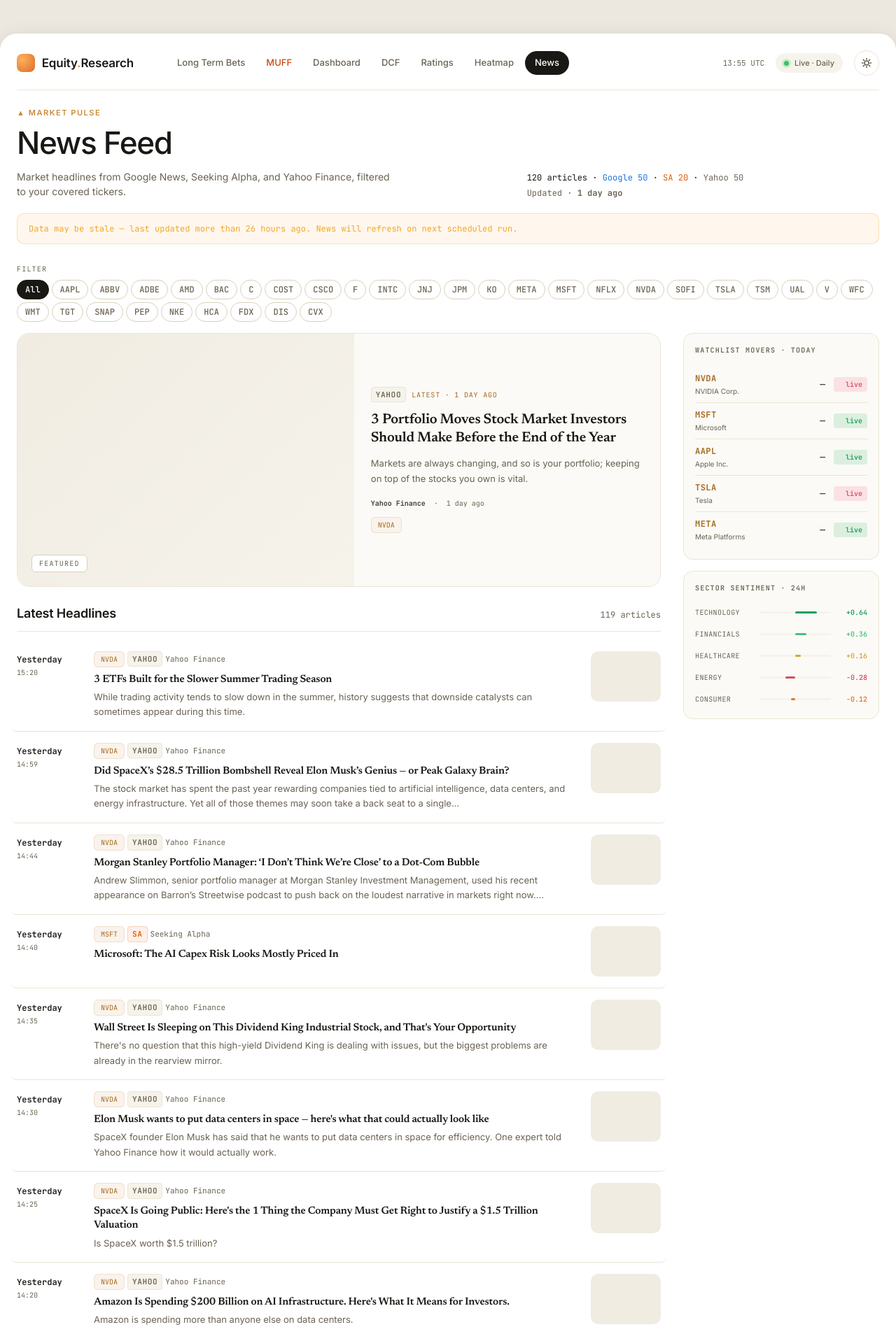
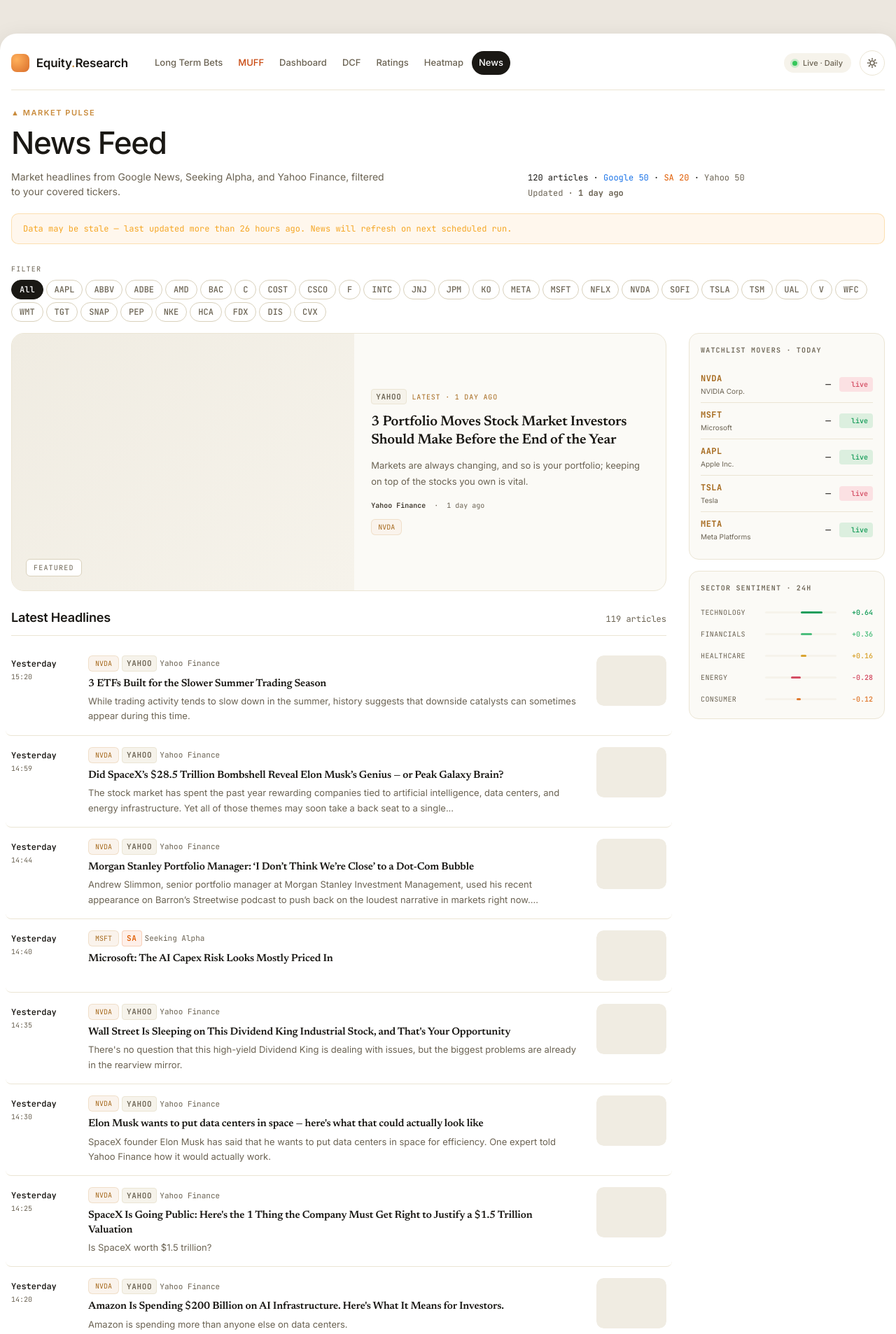
Before and after one commit to jaysang2908/Investment-Automation, a Flask app: page /news in a window 1280 px wide. Shown: the top 1907 px of the page at 70% size. Run offline with Flask 3, Linux system fonts and the light colour scheme; data that the repository does not hold is empty.

Commit message:
Nav width fix + Sydney clock relocation
- Bump --maxw 1280→1600 and --gutter 32→12 so the nav row has more horizontal space
- Tighten shell-card horizontal padding (s-6→s-4) to reclaim further width
- Force white-space:nowrap + flex-shrink:0 on nav-links, live-badge, nav-aside so labels never wrap mid-pill
- Hide #navTime/.nav-time globally (UTC clock removed from nav)
- Add Sydney clock block between Generate card and "How it works" on index.html, using Intl.DateTimeFormat with Australia/Sydney TZ (handles AEDT/AEST DST automatically)

Co-Authored-By: Claude Opus 4.7 <noreply@anthropic.com>

```diff
--- a/static/css/app.css
+++ b/static/css/app.css
@@ -14,7 +14,7 @@
 .shell-card {
   background: var(--surface);
   border-radius: var(--r-3xl);
-  padding: var(--s-6);
+  padding: var(--s-6) var(--s-4);
   box-shadow: var(--shadow-lg), var(--shadow-xs);
   margin: var(--s-6) auto;
   max-width: calc(var(--maxw) - 0px);
@@ -25,9 +25,10 @@
 .nav {
   display: flex;
   align-items: center;
-  gap: var(--s-6);
+  gap: var(--s-4);
   padding-bottom: var(--s-5);
   border-bottom: 1px solid var(--line);
+  flex-wrap: nowrap;
 }
 .brand {
   display: inline-flex;
@@ -55,17 +56,20 @@
   gap: 2px;
   list-style: none;
   padding: 0;
-  margin: 0 0 0 var(--s-6);
+  margin: 0 0 0 var(--s-3);
   font-size: var(--t-sm);
   font-weight: var(--weight-medium);
+  white-space: nowrap;
+  flex-shrink: 0;
 }
 .nav-links a {
   display: block;
-  padding: 7px 14px;
+  padding: 7px 10px;
   border-radius: var(--r-pill);
   color: var(--muted);
   text-decoration: none;
   transition: background var(--dur) var(--ease), color var(--dur) var(--ease);
+  white-space: nowrap;
 }
 .nav-links a:hover { color: var(--ink); background: var(--surface-3); }
 .nav-links a[aria-current="page"] { background: var(--ink); color: var(--surface); }
@@ -75,7 +79,8 @@
   margin-left: auto;
   display: flex;
   align-items: center;
-  gap: var(--s-4);
+  gap: var(--s-3);
+  flex-shrink: 0;
 }
 .live-badge {
   display: inline-flex;
@@ -87,6 +92,8 @@
   font-size: var(--t-micro);
   font-weight: var(--weight-medium);
   color: var(--muted);
+  white-space: nowrap;
+  flex-shrink: 0;
 }
 .live-badge .dot {
   width: 7px;
@@ -95,11 +102,8 @@
   background: var(--status-live);
   box-shadow: 0 0 0 3px color-mix(in oklab, var(--status-live) 22%, transparent);
 }
-.nav-time {
-  font-family: var(--font-mono);
-  font-size: var(--t-micro);
-  color: var(--muted);
-}
+.nav-time { display: none; }
+#navTime { display: none; }
 .theme-toggle {
   width: 36px; height: 36px;
   border: 1px solid var(--line);
--- a/static/css/tokens.css
+++ b/static/css/tokens.css
@@ -4,8 +4,8 @@
    ============================================================ */
 
 :root {
-  --maxw: 1280px;
-  --gutter: 32px;
+  --maxw: 1600px;
+  --gutter: 12px;
 
   /* Page background */
   --bg: #ece7df;
--- a/static/js/app.js
+++ b/static/js/app.js
@@ -16,13 +16,23 @@
       });
     }
 
-    /* Live UTC clock */
+    /* Live Sydney clock — renders into #sydneyClock if present. */
+    const _sydTimeFmt = new Intl.DateTimeFormat('en-AU', {
+      timeZone: 'Australia/Sydney',
+      hour: '2-digit', minute: '2-digit', hour12: false
+    });
+    const _sydZoneFmt = new Intl.DateTimeFormat('en-AU', {
+      timeZone: 'Australia/Sydney', timeZoneName: 'short'
+    });
     function tick() {
       const d = new Date();
-      const h = String(d.getUTCHours()).padStart(2, '0');
-      const m = String(d.getUTCMinutes()).padStart(2, '0');
-      const el = document.getElementById('navTime');
-      if (el) el.textContent = h + ':' + m + ' UTC';
+      const t = _sydTimeFmt.format(d);
+      const zoneParts = _sydZoneFmt.formatToParts(d);
+      const zone = (zoneParts.find(p => p.type === 'timeZoneName') || {}).value || 'AEST';
+      const tEl = document.getElementById('sydneyClock');
+      const zEl = document.getElementById('sydneyClockZone');
+      if (tEl) tEl.textContent = t;
+      if (zEl) zEl.textContent = zone;
     }
     tick();
     setInterval(tick, 30000);
```
Also changed, not shown: static/index.html (+35 -0 lines).
